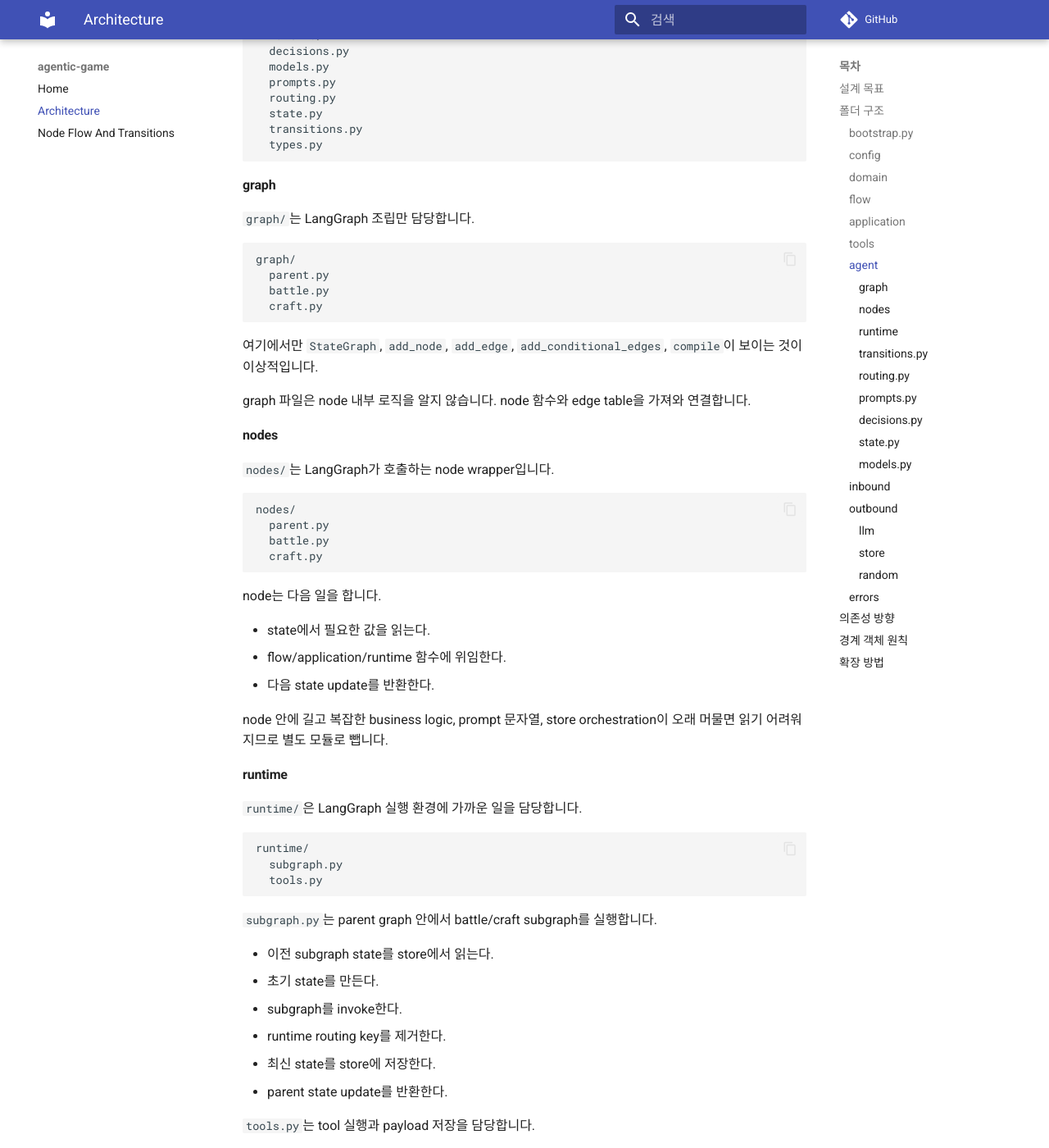
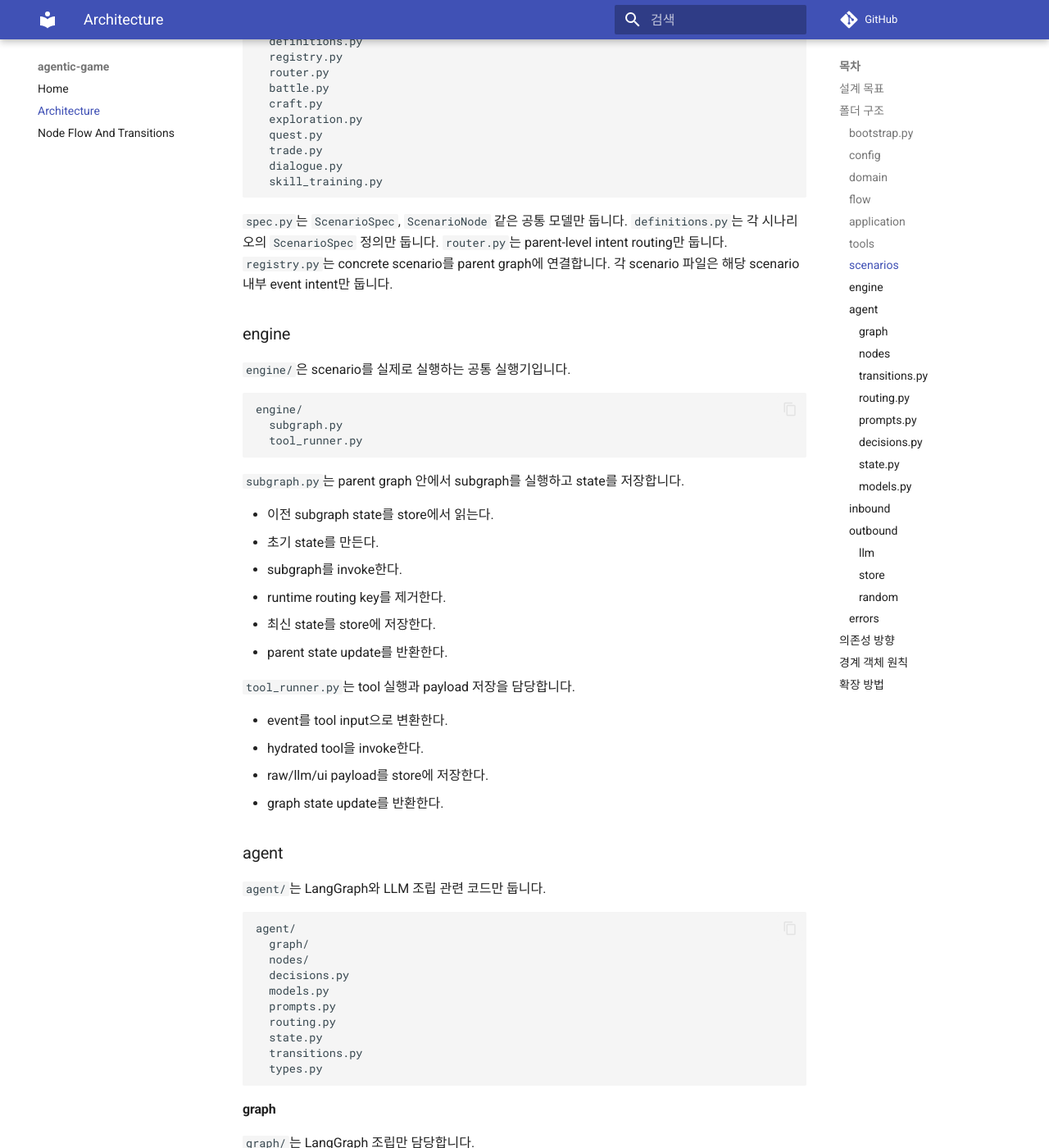
Before and after one commit to seungbaeji/agentic-game, an MkDocs documentation site: the page built from docs/architecture.md, in a window 1280 px wide and 1400 px high, scrolled down 4360 px. Shown: the whole window at 82% size. Built offline with MkDocs 1.6.1 and Material for MkDocs 9.7.7, drawn with Linux system fonts in a browser that asks for light colours; comment, search, counter and statistics services are not loaded; some of the changed text lies outside the part shown.

Commit message:
docs: update scenario engine structure

````diff
--- a/docs/architecture.md
+++ b/docs/architecture.md
@@ -168,15 +168,65 @@ tool은 outbound가 아닙니다. 외부 시스템으로 나가는 adapter가
 
 tool의 입력에는 usecase와 random adapter가 injected argument로 들어갑니다. tool은 usecase 결과를 LLM/UI/raw 용 payload로 projection하고 `ToolResult`를 반환합니다.
 
+### scenarios
+
+`scenarios/`는 어떤 게임 시나리오가 있고, 사용자 입력이 어떤 scenario/event로 해석되는지 설명합니다.
+
+```text
+scenarios/
+  spec.py
+  definitions.py
+  registry.py
+  router.py
+  battle.py
+  craft.py
+  exploration.py
+  quest.py
+  trade.py
+  dialogue.py
+  skill_training.py
+```
+
+`spec.py`는 `ScenarioSpec`, `ScenarioNode` 같은 공통 모델만 둡니다.
+`definitions.py`는 각 시나리오의 `ScenarioSpec` 정의만 둡니다.
+`router.py`는 parent-level intent routing만 둡니다.
+`registry.py`는 concrete scenario를 parent graph에 연결합니다.
+각 scenario 파일은 해당 scenario 내부 event intent만 둡니다.
+
+### engine
+
+`engine/`은 scenario를 실제로 실행하는 공통 실행기입니다.
+
+```text
+engine/
+  subgraph.py
+  tool_runner.py
+```
+
+`subgraph.py`는 parent graph 안에서 subgraph를 실행하고 state를 저장합니다.
+
+- 이전 subgraph state를 store에서 읽는다.
+- 초기 state를 만든다.
+- subgraph를 invoke한다.
+- runtime routing key를 제거한다.
+- 최신 state를 store에 저장한다.
+- parent state update를 반환한다.
+
+`tool_runner.py`는 tool 실행과 payload 저장을 담당합니다.
+
+- event를 tool input으로 변환한다.
+- hydrated tool을 invoke한다.
+- raw/llm/ui payload를 store에 저장한다.
+- graph state update를 반환한다.
+
 ### agent
 
-`agent/`는 LangGraph runtime 관련 코드만 둡니다.
+`agent/`는 LangGraph와 LLM 조립 관련 코드만 둡니다.
 
 ```text
 agent/
   graph/
   nodes/
-  runtime/
   decisions.py
   models.py
   prompts.py
@@ -215,36 +265,10 @@ nodes/
 node는 다음 일을 합니다.
 
 - state에서 필요한 값을 읽는다.
-- flow/application/runtime 함수에 위임한다.
+- flow/application/engine 함수에 위임한다.
 - 다음 state update를 반환한다.
 
 node 안에 길고 복잡한 business logic, prompt 문자열, store orchestration이 오래 머물면 읽기 어려워지므로 별도 모듈로 뺍니다.
-
-#### runtime
-
-`runtime/`은 LangGraph 실행 환경에 가까운 일을 담당합니다.
-
-```text
-runtime/
-  subgraph.py
-  tools.py
-```
-
-`subgraph.py`는 parent graph 안에서 battle/craft subgraph를 실행합니다.
-
-- 이전 subgraph state를 store에서 읽는다.
-- 초기 state를 만든다.
-- subgraph를 invoke한다.
-- runtime routing key를 제거한다.
-- 최신 state를 store에 저장한다.
-- parent state update를 반환한다.
-
-`tools.py`는 tool 실행과 payload 저장을 담당합니다.
-
-- event를 tool input으로 변환한다.
-- hydrated tool을 invoke한다.
-- raw/llm/ui payload를 store에 저장한다.
-- graph state update를 반환한다.
 
 #### transitions.py
 
@@ -406,15 +430,17 @@ bootstrap -> outbound implementations
 
 1. `domain/`에 순수 데이터와 규칙을 추가한다.
 2. `flow/`에 phase/event transition을 추가한다.
-3. `application/usecases/`에 usecase 함수를 추가한다.
-4. `tools/`에 LLM tool을 추가한다.
-5. `agent/models.py`에 node enum과 `SUBGRAPH_REGISTRY` entry를 추가한다.
-6. `agent/state.py`에 subgraph state를 추가한다.
-7. `agent/nodes/`에 node wrapper를 추가한다.
-8. `agent/graph/`에 subgraph builder를 추가한다.
-9. `agent/runtime/subgraph.py`에서 parent wrapper를 추가한다.
-10. `agent/transitions.py`와 `agent/routing.py`에 runtime 전이를 추가한다.
-11. `bootstrap.py`에서 usecase/tool dependency를 graph에 주입한다.
+3. `scenarios/definitions.py`에 `ScenarioSpec`을 추가한다.
+4. `scenarios/<scenario>.py`에 scenario 내부 event intent를 추가한다.
+5. 필요하면 `application/usecases/`에 usecase 함수를 추가한다.
+6. 필요하면 `tools/`에 LLM tool을 추가한다.
+7. `agent/models.py`에 parent/subgraph enum과 registry entry를 추가한다.
+8. `agent/state.py`에 subgraph state를 추가한다.
+9. `agent/nodes/`에 node wrapper를 추가한다.
+10. `agent/graph/`에 subgraph builder를 추가한다.
+11. `scenarios/registry.py`에서 parent graph wrapper를 추가한다.
+12. `agent/transitions.py`와 `agent/routing.py`에 LangGraph 전이를 추가한다.
+13. `bootstrap.py`에서 usecase/tool dependency를 graph에 주입한다.
 
 새 LLM provider를 추가할 때는 다음만 건드리는 것이 이상적입니다.
 
````
Also changed, not shown: README.md (+26 -5 lines), docs/node-flow.md (+4 -4 lines).
